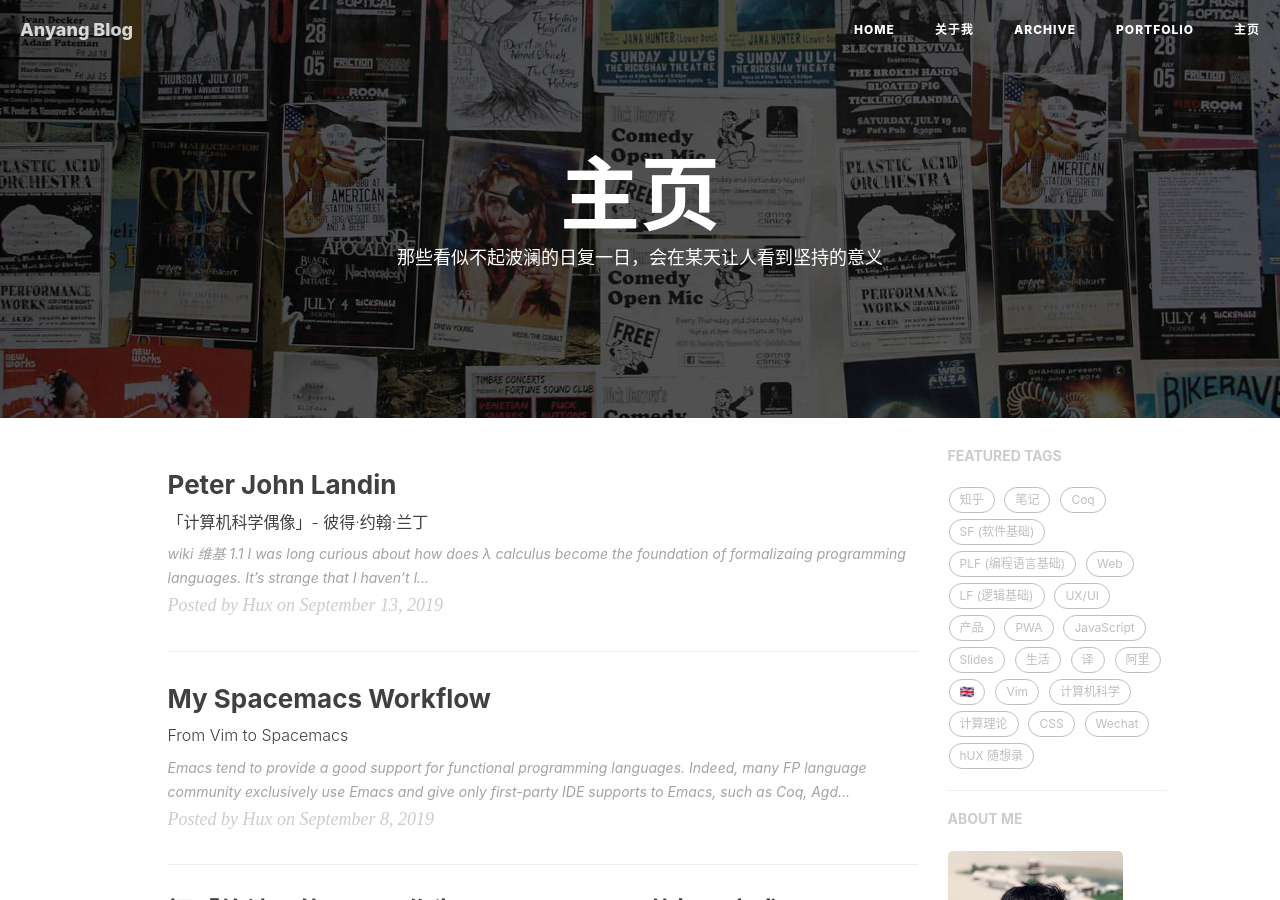
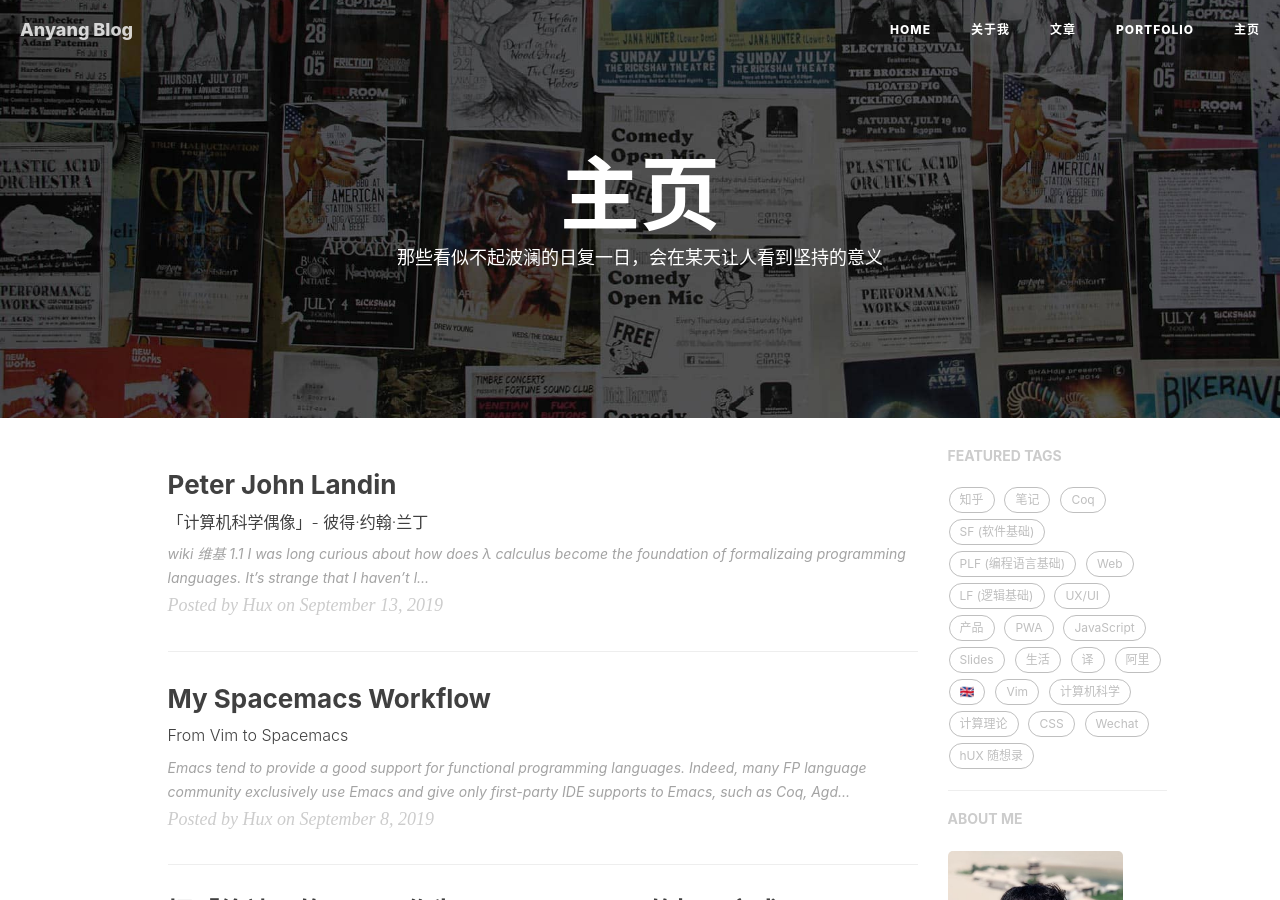
Before and after one commit to zhaoanyang36/blog, a Jekyll site: the page built from index.html, in a window 1280 px wide and 900 px high. Built offline with Jekyll 4.4.1, drawn with Linux system fonts in a browser that asks for light colours; nearby versions of some CDN libraries; the list of posts is cut into pages by our own code; comment, search, counter and statistics services are not loaded.

Commit message:
Update archive.html

```diff
--- a/archive.html
+++ b/archive.html
@@ -1,5 +1,5 @@
 ---
-title: Archive
+title: "文章"
 layout: default
 description: Record My Life
 header-img: "img/tag-bg.jpg"
```
